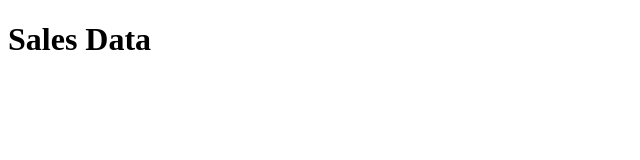
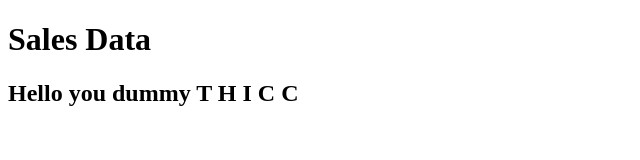
Before and after one commit to Appeleus/FirstProjectEver, a plain HTML site: page index.html in a window 1280 px wide. Shown: the whole page, without its empty margins (0-640 px from the left). Drawn offline with Linux system fonts and the light colour scheme.

Commit message:
I updated amongus.html
Yes, this is not amongus you dummy T H I C

```diff
--- a/index.html
+++ b/index.html
@@ -8,5 +8,6 @@
 </head>
 <body>
     <h1>Sales Data</h1>
+    <h2>Hello you dummy T H I C C </h2>
 </body>
 </html>
```
